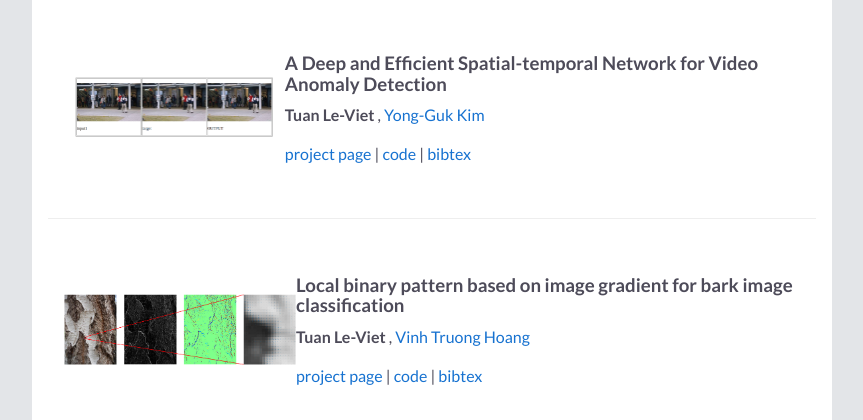
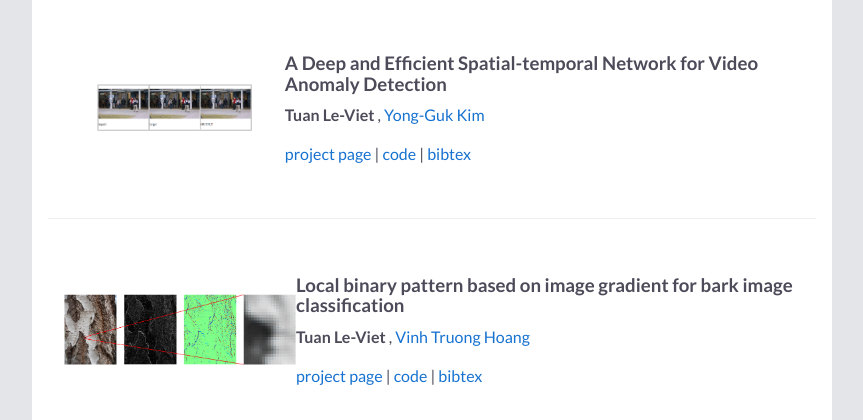
Before and after one commit to tuan-lv/tuan-lv.github.io, a plain HTML site: page index.html in a window 1280 px wide. Shown: the part 380-800 px from the top of the page, without its empty margins (208-1071 px from the left). Drawn offline with nearby package versions, Linux system fonts and the light colour scheme.

Commit message:
update index.html

```diff
--- a/index.html
+++ b/index.html
@@ -69,7 +69,7 @@
 
     <div class="publication">
       <table class="publicationtable" width="100%" align="center" border="0" cellpadding="0">
-        <td width="30%" align="center"><img src="imgs/le2021a.png" alt="le2021a" width="198" height="60" style="border-style: none">
+        <td width="30%" align="center"><img src="imgs/le2021a.png" alt="le2021a" width="70%" height="40%" style="border-style: none">
         <td width="70%" valign="top">
           <h3>
             <b>A Deep and Efficient Spatial-temporal Network for Video Anomaly Detection</b>
```
